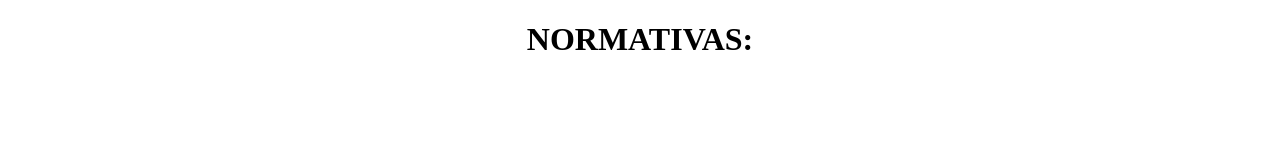
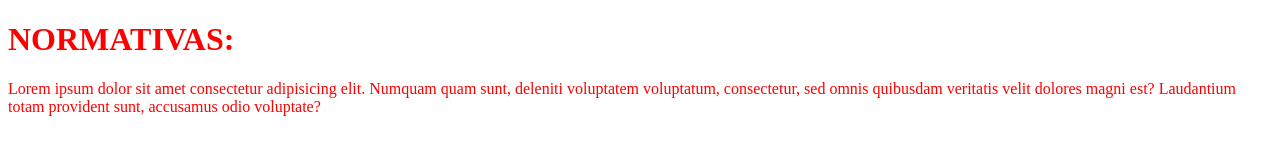
Before and after one commit to ClandestinoRP/ClandestinoRP.github.io, a plain HTML site: page normativas/normativas.html in a window 1280 px wide. Drawn offline with Linux system fonts and the light colour scheme.

Commit message:
se añadio css en normativas

```diff
--- /dev/null
+++ b/normativas/estilo.css
@@ -0,0 +1,3 @@
+* {
+    color: red;
+}
--- a/normativas/normativas.html
+++ b/normativas/normativas.html
@@ -1,4 +1,12 @@
 <!DOCTYPE html>
 <html>
 <head>
+    <title>Normativas Clandestino Roleplay</title>
+    <link rel="stylesheet" type="text/css" href="estilo.css"
     <center><h1>NORMATIVAS:</h1></center>
+</head>
+<body>
+<p>Lorem ipsum dolor sit amet consectetur adipisicing elit. Numquam quam sunt, deleniti voluptatem voluptatum, consectetur, sed omnis quibusdam veritatis velit dolores magni est? Laudantium totam provident sunt, accusamus odio voluptate?
+</p>
+</body>
+</html>
```
